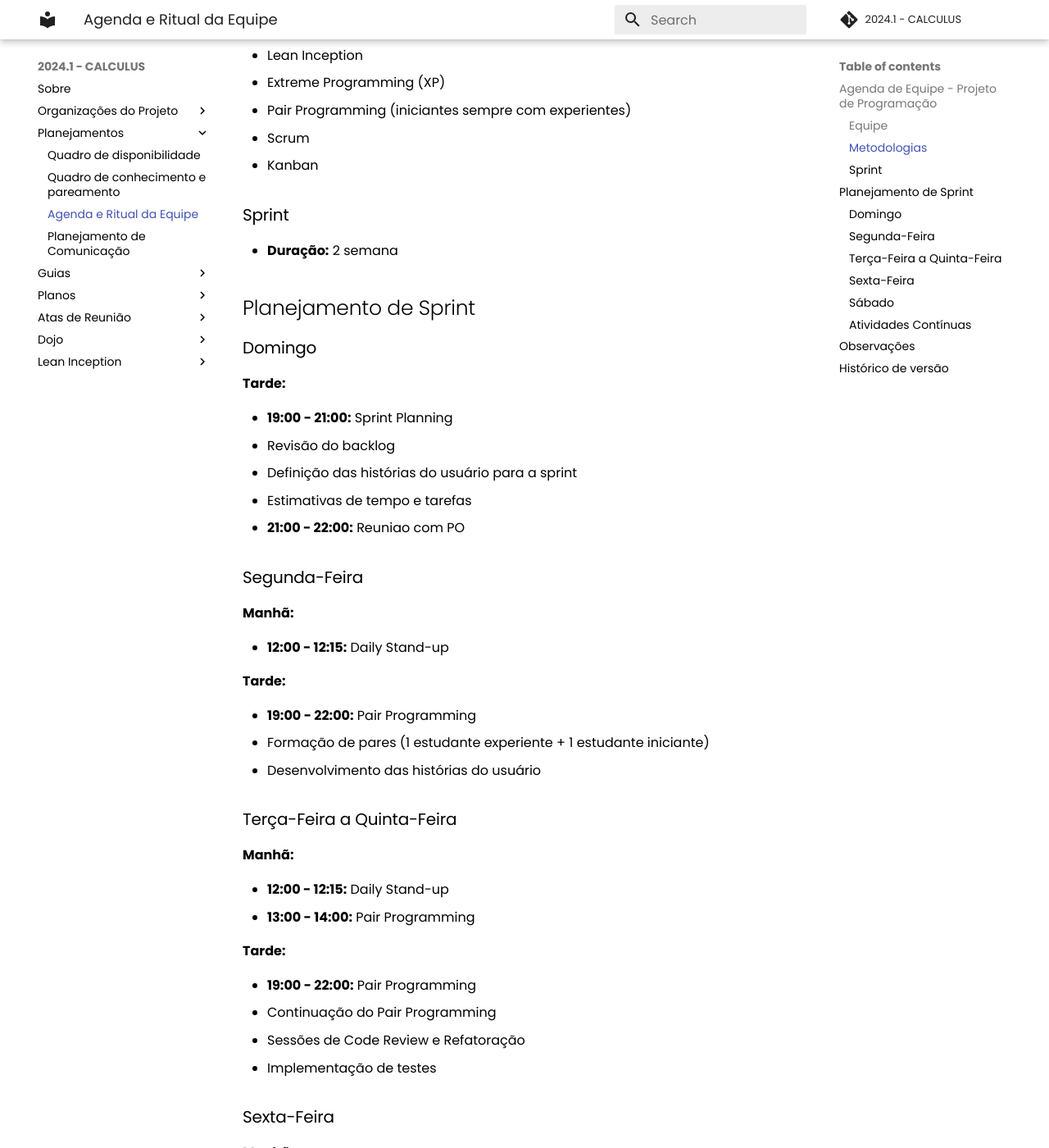
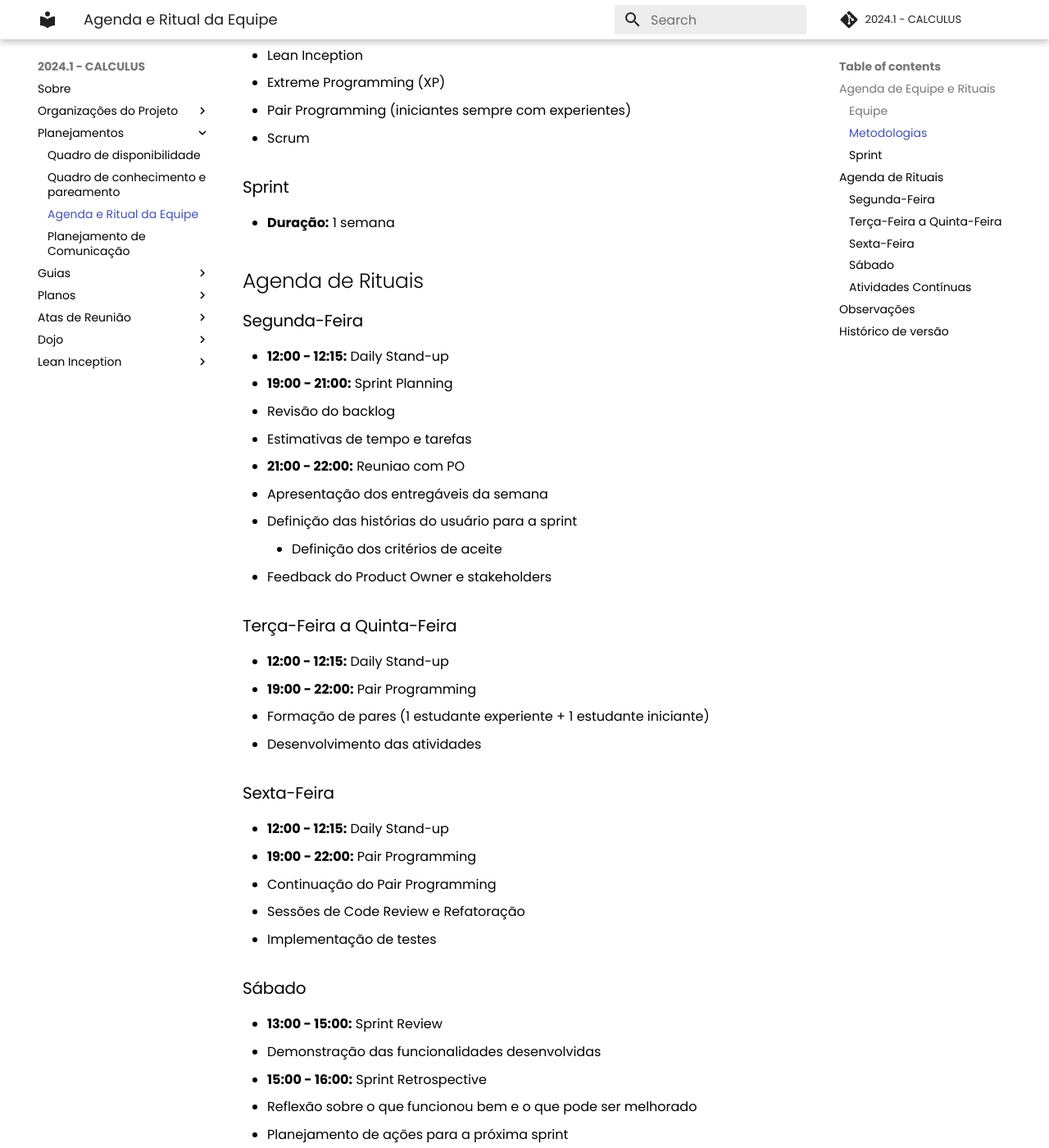
Before and after one commit to fga-eps-mds/2024.1-CALCULUS-DOC, an MkDocs documentation site: the page built from docs/planejamento/agenda_ritual.md, in a window 1280 px wide and 1400 px high, scrolled down 359 px. Shown: the whole window at 82% size. Built offline with MkDocs 1.6.1 and Material for MkDocs 9.7.7, drawn with Linux system fonts in a browser that asks for light colours; comment, search, counter and statistics services are not loaded; some of the changed text lies outside the part shown.

Commit message:
docs(#100): ajuste de agenda e rituais

```diff
--- a/docs/planejamento/agenda_ritual.md
+++ b/docs/planejamento/agenda_ritual.md
@@ -1,4 +1,4 @@
-## Agenda de Equipe - Projeto de Programação
+## Agenda de Equipe e Rituais
 
 ### Equipe
 - **Estudantes EPS:** 4
@@ -9,58 +9,33 @@
 - Extreme Programming (XP)
 - Pair Programming (iniciantes sempre com experientes)
 - Scrum
-- Kanban
 
 ### Sprint
-- **Duração:** 2 semana
+- **Duração:** 1 semana
 
-## Planejamento de Sprint
+## Agenda de Rituais
+### Segunda-Feira
 
-### Domingo
-
-**Tarde:**
-
+- **12:00 - 12:15:** Daily Stand-up
 - **19:00 - 21:00:** Sprint Planning
   - Revisão do backlog
-  - Definição das histórias do usuário para a sprint
   - Estimativas de tempo e tarefas
 - **21:00 - 22:00:** Reuniao com PO
-
-### Segunda-Feira
-
-**Manhã:**
-
-- **12:00 - 12:15:** Daily Stand-up
-
-**Tarde:**
-
-- **19:00 - 22:00:** Pair Programming
-  - Formação de pares (1 estudante experiente + 1 estudante iniciante)
-  - Desenvolvimento das histórias do usuário
+  - Apresentação dos entregáveis da semana
+  - Definição das histórias do usuário para a sprint
+    - Definição dos critérios de aceite
+  - Feedback do Product Owner e stakeholders
 
 ### Terça-Feira a Quinta-Feira
 
-**Manhã:**
-
 - **12:00 - 12:15:** Daily Stand-up
-- **13:00 - 14:00:** Pair Programming
-
-**Tarde:**
-
 - **19:00 - 22:00:** Pair Programming
-  - Continuação do Pair Programming
-  - Sessões de Code Review e Refatoração
-  - Implementação de testes
+  - Formação de pares (1 estudante experiente + 1 estudante iniciante)
+  - Desenvolvimento das atividades
 
 ### Sexta-Feira
 
-**Manhã:**
-
 - **12:00 - 12:15:** Daily Stand-up
-- **13:00 - 14:00:** Pair Programming
-
-**Tarde:**
-
 - **19:00 - 22:00:** Pair Programming
   - Continuação do Pair Programming
   - Sessões de Code Review e Refatoração
@@ -69,19 +44,12 @@
 
 ### Sábado
 
-**Tarde:**
-
 - **13:00 - 15:00:** Sprint Review
   - Demonstração das funcionalidades desenvolvidas
-  - Feedback do Product Owner e stakeholders
 
 - **15:00 - 16:00:** Sprint Retrospective
   - Reflexão sobre o que funcionou bem e o que pode ser melhorado
   - Planejamento de ações para a próxima sprint
-
-- **16:00 - 17:00:** Sprint Planning para a próxima semana
-  - Revisão e ajuste do backlog
-  - Definição das metas e histórias do usuário para a próxima sprint
 
 ### Atividades Contínuas
 
@@ -104,3 +72,4 @@
 | Data | Versão | Descrição | Autor(es) |
 | ---- | ---- | ---- | ---- |
 | 03/07/2024 | 1.0 | Criação do Documento | Natanael Fernandes |
+| 28/07/2024 | 1.1 | Ajuste de agenda e rituais |
```
